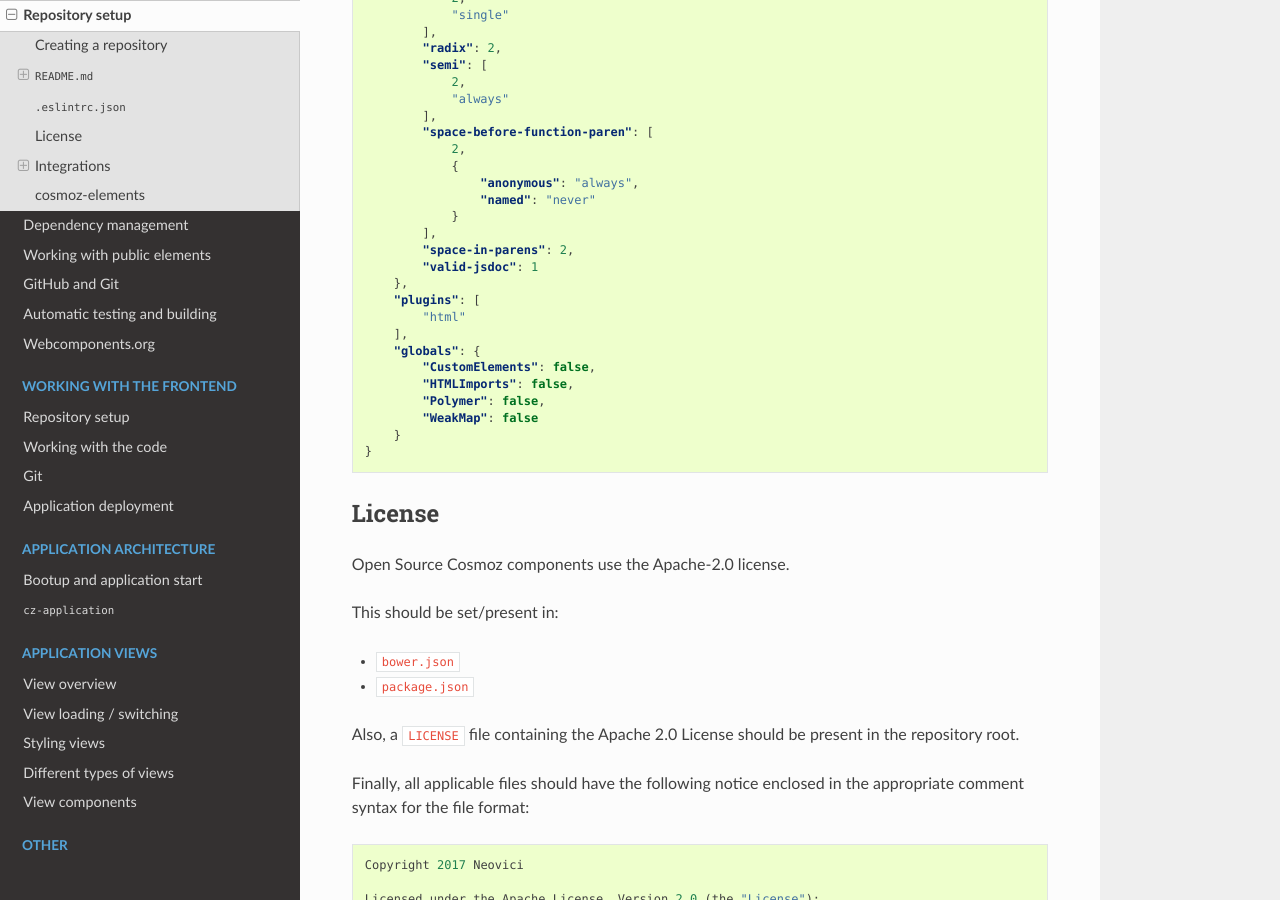
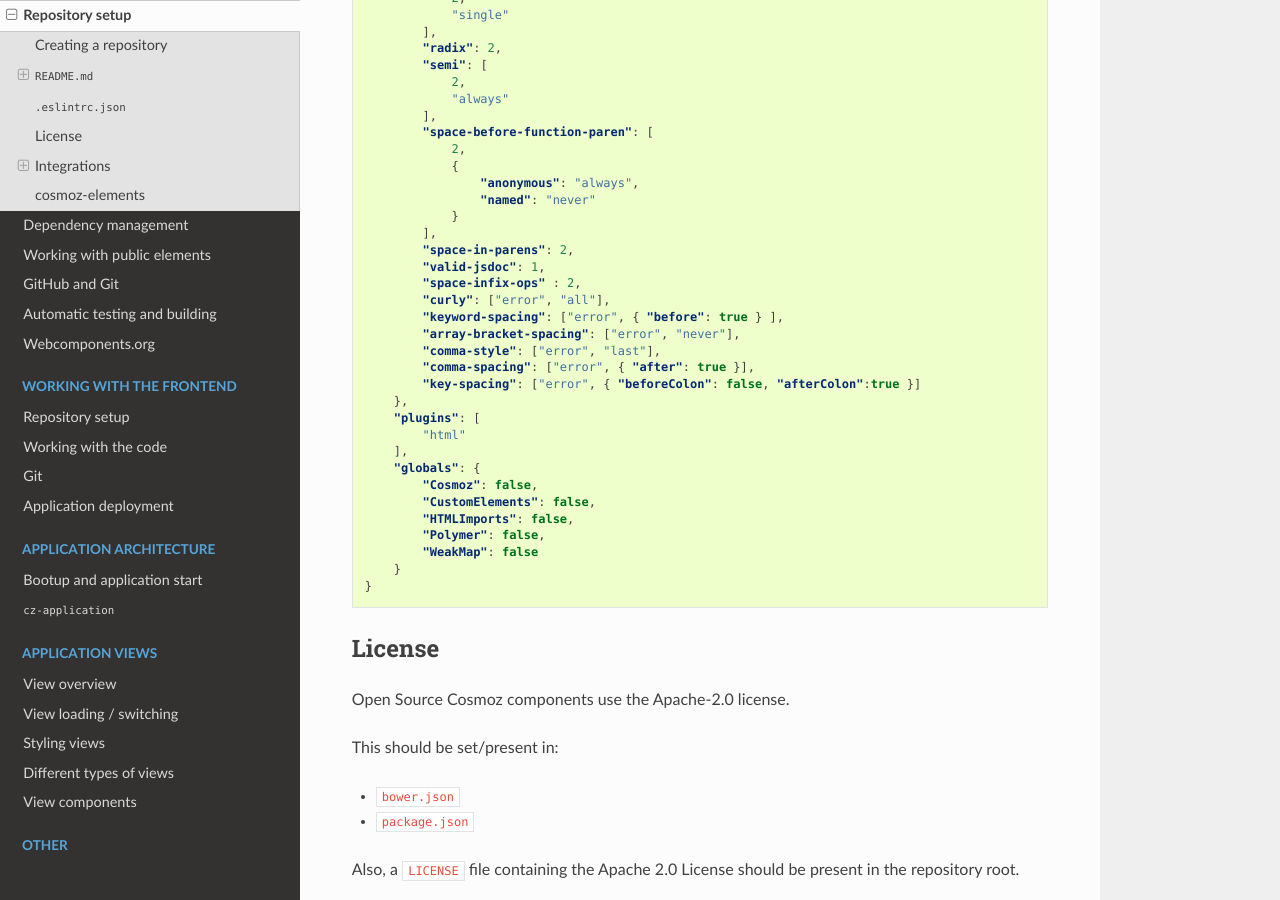
Before and after one commit to plumelo/cosmoz-frontend-rtd, a Sphinx documentation site: the page built from docs/public/10-repo-setup.rst, in a window 1280 px wide and 900 px high, scrolled down 1583 px. Built offline with Sphinx 7.4.7 and the Read the Docs theme 2.0.0, drawn with Linux system fonts in a browser that asks for light colours.

Commit message:
Eslint rules (#1)
* Add additional ESLint rules

* Allow Cosmoz global in ESLint

```diff
--- a/docs/public/10-repo-setup.rst
+++ b/docs/public/10-repo-setup.rst
@@ -95,12 +95,20 @@ For :ref:`webcomponents-org`
                 }
             ],
             "space-in-parens": 2,
-            "valid-jsdoc": 1
+            "valid-jsdoc": 1,
+            "space-infix-ops" : 2,
+            "curly": ["error", "all"],
+            "keyword-spacing": ["error", { "before": true } ],
+            "array-bracket-spacing": ["error", "never"],
+            "comma-style": ["error", "last"],
+            "comma-spacing": ["error", { "after": true }],
+            "key-spacing": ["error", { "beforeColon": false, "afterColon":true }]
         },
         "plugins": [
             "html"
         ],
         "globals": {
+            "Cosmoz": false,
             "CustomElements": false,
             "HTMLImports": false,
             "Polymer": false,
```
